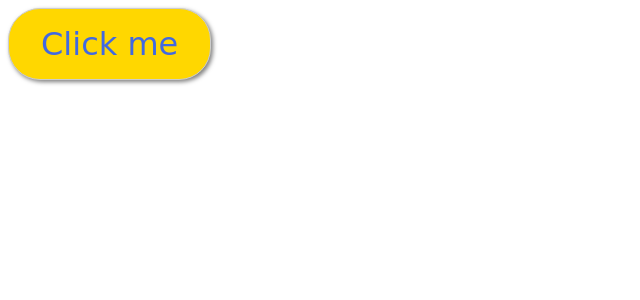
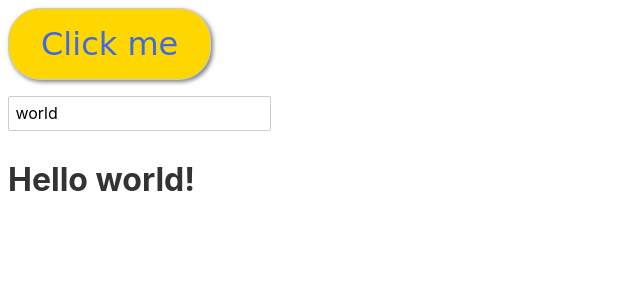
Before and after one commit to Annie-Huang/my-svelte-project2, a Svelte app: page / in a window 1280 px wide. Shown: the top 300 px of the page, without its empty margins (0-640 px from the left). Built offline with nearby package versions, Linux system fonts and the light colour scheme.

Commit message:
Bindings - Text inputs

```diff
--- a/src/App.svelte
+++ b/src/App.svelte
@@ -5,6 +5,17 @@
     function handleClick() {
         alert('clicked');
     }
+
+    let name = 'world';
 </script>
 
-<FancyButton on:click={handleClick}/>
+<FancyButton on:click={handleClick} />
+
+<br />
+<!--As a general rule, data flow in Svelte is top down — a parent component can set props on a child component,
+    and a component can set attributes on an element, but not the other way around.
+    we can use the bind:value directive:
+    This means that not only will changes to the value of name update the input value, but changes to the input value will update name.-->
+<input bind:value={name}>
+
+<h1>Hello {name}!</h1>
```
